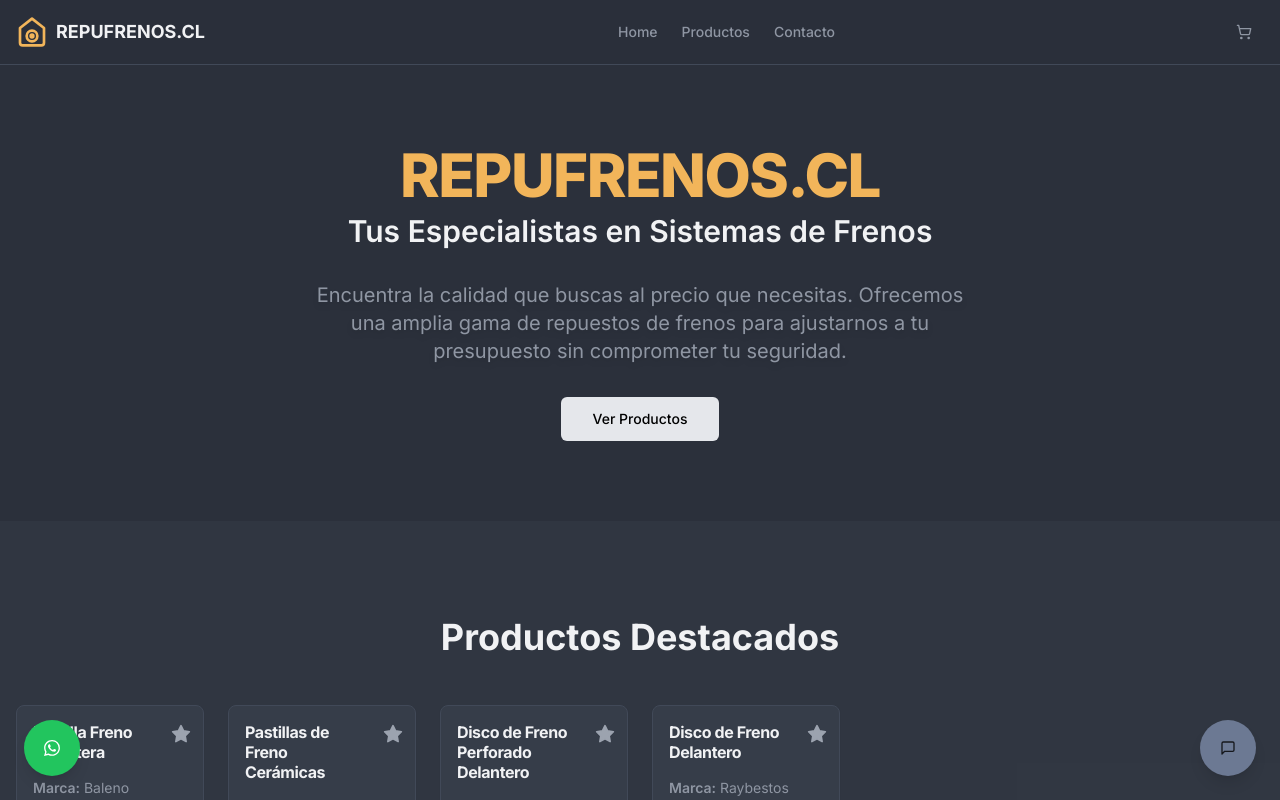
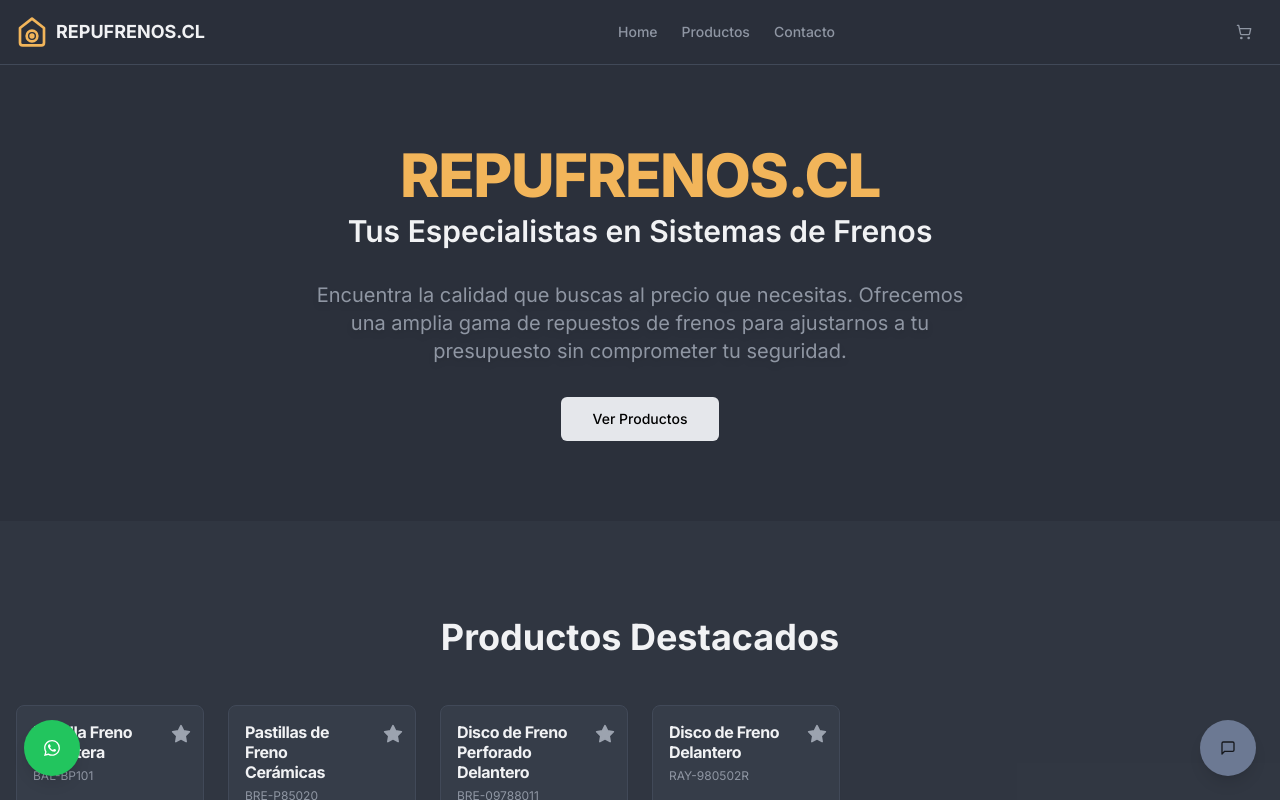
Before and after one commit to marce1404/TIENDA-FRENOS, a Next.js app: page / in a window 1280 px wide. Shown: the top 800 px of the page. Built offline with nearby package versions, Linux system fonts and the light colour scheme.

Commit message:
revisa que aparezca el codigo en las tarjetas de los productos para  q c

```diff
--- a/src/components/ProductCard.tsx
+++ b/src/components/ProductCard.tsx
@@ -1,3 +1,4 @@
+
 'use client';
 
 import type { Product } from '@/lib/types';
@@ -30,6 +31,7 @@ export function ProductCard({ product, onProductClick }: ProductCardProps) {
           <CardTitle className="text-base font-bold leading-tight pr-8">
               {product.name}
           </CardTitle>
+          <p className="text-xs text-muted-foreground -mt-1">{product.code}</p>
           {product.isFeatured && (
               <div className="absolute top-3 right-3">
                   <Star className="h-5 w-5 flex-shrink-0 fill-gray-400 text-gray-400" />
```
